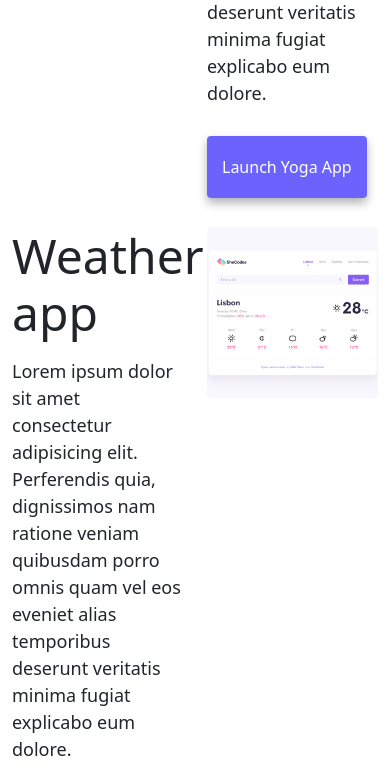
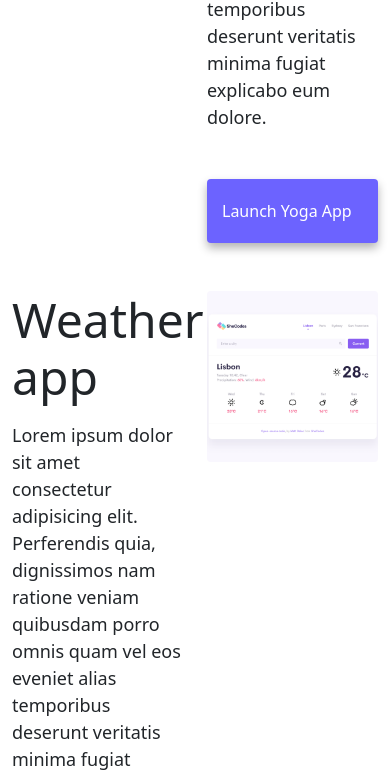
Before and after one commit to KeruboNancy/ResponsiveWebsiteSEO, a website: page index.html in a window 390 px wide. Shown: the part 1069-1847 px from the top of the page. Drawn offline with nearby package versions, Linux system fonts and the light colour scheme.

Commit message:
added responsive media

```diff
--- a/style.css
+++ b/style.css
@@ -86,3 +86,10 @@ p {
 .email-link:hover {
   text-decoration: underline;
 }
+
+@media (max-width: 400px){
+  .primary-link{
+     display: block;
+     width: 100%;
+  }
+}
```
